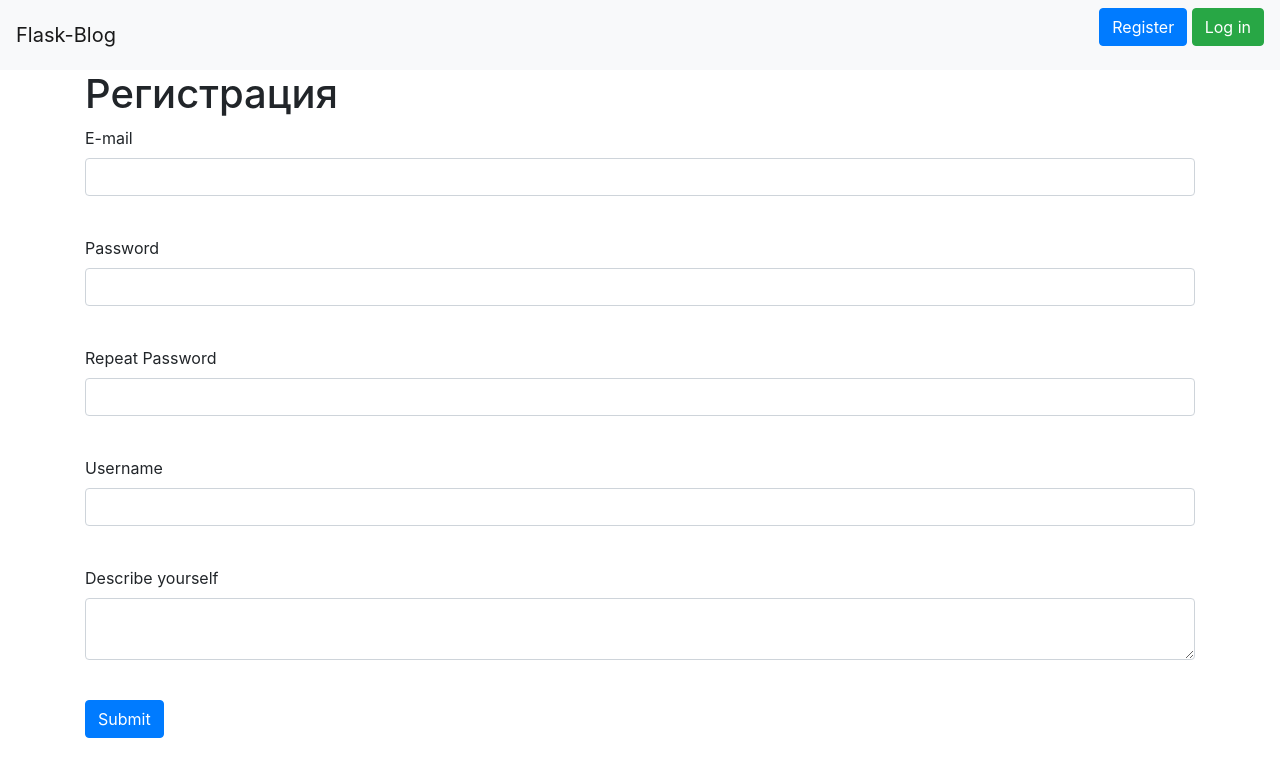
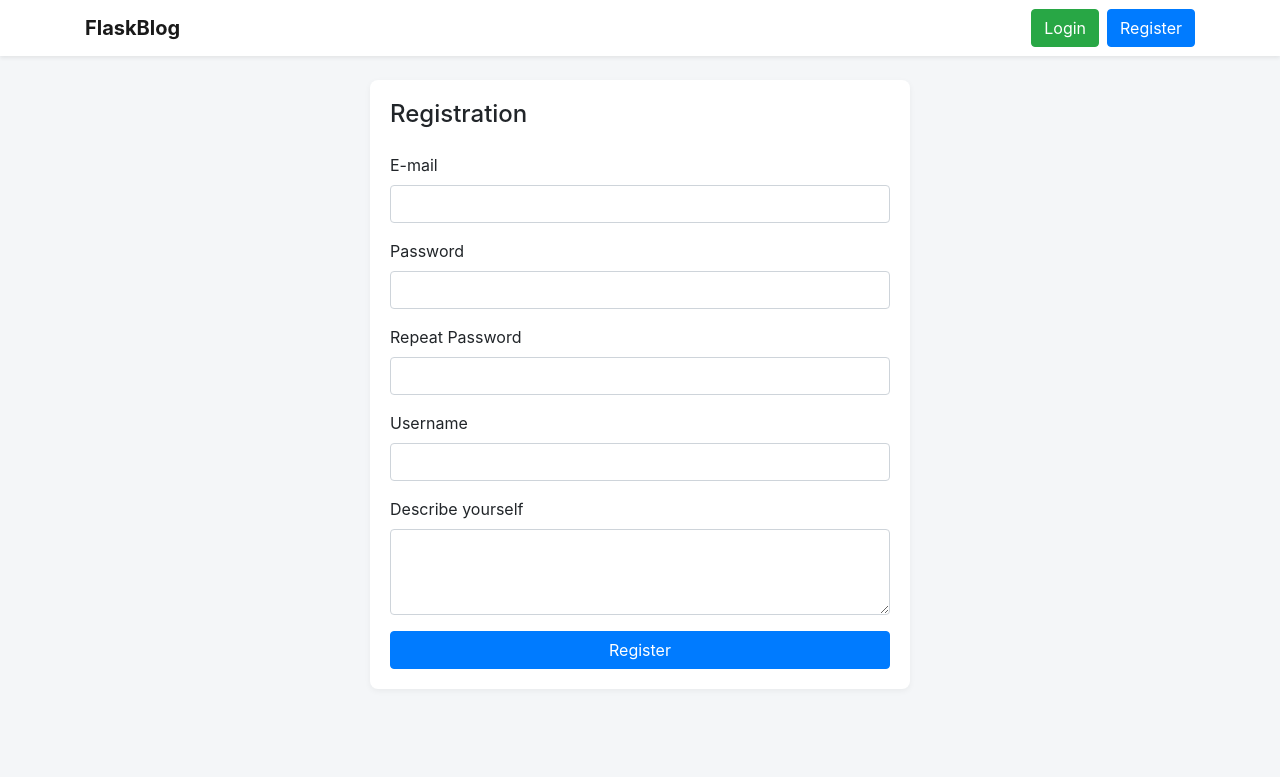
Before and after one commit to LisiyLexa/flask-blog, a Flask app: page /auth/register in a window 1280 px wide. Shown: the top 777 px of the page. Run offline with Flask 3, Linux system fonts and the light colour scheme; some libraries are stand-ins or nearby versions.

Commit message:
Changed design and added "View post" function

```diff
--- /dev/null
+++ b/app/static/css/base.css
@@ -0,0 +1,14 @@
+body {
+  background: #f4f6f8;
+}
+.post-card {
+  background: #fff;
+  border-radius: 8px;
+  padding: 20px;
+  margin-bottom: 20px;
+  box-shadow: 0 2px 6px rgba(0, 0, 0, 0.05);
+}
+.post-meta {
+  font-size: 0.9rem;
+  color: #777;
+}
--- a/app/templates/auth/register.html
+++ b/app/templates/auth/register.html
@@ -1,55 +1,61 @@
-{% extends "base.html" %}
+{% extends "base.html" %} {% block content %}
 
-{% block content %}
-<h1>Регистрация</h1>
-<form action="" method="post">
+<div class="row justify-content-center">
+  <div class="col-md-6">
+    <div class="post-card">
+      <h4 class="mb-4">Registration</h4>
+
+      <form method="post">
         {{ form.hidden_tag() }}
-    <p>
-        {{ form.email.label }}<br>
-        {{ form.email(class="form-control", type="email") }}<br>
+
+        <div class="form-group">
+          {{ form.email.label }}
+          {{ form.email(class="form-control") }}
           {% for error in form.email.errors %}
-            <p class="alert alert-danger" role="alert">
-                {{ error }}
-            </p>
+          <small class="text-danger">{{ error }}</small>
           {% endfor %}
-    </p>
-    <p>
-        {{ form.password.label }}<br>
-        {{ form.password(class="form-control", type="password") }}<br>
+        </div>
+
+        <div class="form-group">
+          {{ form.password.label }}
+          {{ form.password(class="form-control") }}
           {% for error in form.password.errors %}
-            <p class="alert alert-danger" role="alert">
-                {{ error }}
-            </p>
+          <small class="text-danger">{{ error }}</small>
           {% endfor %}
-    </p>
-    <p>
-        {{ form.password_again.label }}<br>
-        {{ form.password_again(class="form-control", type="password") }}<br>
+        </div>
+
+        <div class="form-group">
+          {{ form.password_again.label }}
+          {{ form.password_again(class="form-control") }}
           {% for error in form.password_again.errors %}
-            <p class="alert alert-danger" role="alert">
-                {{ error }}
-            </p>
+          <small class="text-danger">{{ error }}</small>
           {% endfor %}
-    </p>
-    <p>
-        {{ form.name.label }}<br>
-        {{ form.name(class="form-control") }}<br>
+        </div>
+
+        <div class="form-group">
+          {{ form.name.label }}
+          {{ form.name(class="form-control") }}
           {% for error in form.name.errors %}
-            <p class="alert alert-danger" role="alert">
-                {{ error }}
-            </p>
+          <small class="text-danger">{{ error }}</small>
           {% endfor %}
-    </p>
-    <p>
-        {{ form.about.label }}<br>
-        {{ form.about(class="form-control") }}<br>
+        </div>
+
+        <div class="form-group">
+          {{ form.about.label }}
+          {{ form.about(class="form-control", rows="3") }}
           {% for error in form.about.errors %}
-            <p class="alert alert-danger" role="alert">
-                {{ error }}
-            </p>
+          <small class="text-danger">{{ error }}</small>
           {% endfor %}
-    </p>
-    <p>{{ form.submit(type="submit", class="btn btn-primary") }}</p>
-    {{message}}
+        </div>
+
+        <button class="btn btn-primary btn-block">Register</button>
+
+        {% if message %}
+        <div class="alert alert-info mt-3">{{ message }}</div>
+        {% endif %}
       </form>
+    </div>
+  </div>
+</div>
+
 {% endblock %}
--- a/app/templates/base.html
+++ b/app/templates/base.html
@@ -2,32 +2,42 @@
 <html lang="en">
   <head>
     <meta charset="utf-8" />
-    <meta name="viewport" content="width=device-width, initial-scale=1, shrink-to-fit=no" />
+    <meta name="viewport" content="width=device-width, initial-scale=1" />
+
     <link
       rel="stylesheet"
-      href="https://stackpath.bootstrapcdn.com/bootstrap/4.4.1/css/bootstrap.min.css"
-      integrity="sha384-Vkoo8x4CGsO3+Hhxv8T/Q5PaXtkKtu6ug5TOeNV6gBiFeWPGFN9MuhOf23Q9Ifjh"
-      crossorigin="anonymous" />
-    <title>{{title}}</title>
+      href="https://stackpath.bootstrapcdn.com/bootstrap/4.4.1/css/bootstrap.min.css" />
+    <link rel="stylesheet" href="{{ url_for('static', filename='css/base.css') }}" />
+
+    <title>{{ title }}</title>
   </head>
+
   <body>
-    <header>
-      <nav class="navbar navbar-light bg-light">
-        <a class="navbar-brand" href="#">Flask-Blog</a>
-        {% if current_user.is_authenticated %}
-        <a href="{{ url_for('blog.add_post') }}" class="btn btn-secondary">Create news</a>
-        {% endif %} {% if current_user.is_authenticated %}
-        <p>{{ current_user.name }}</p>
-        <a class="navbar-brand" href="{{ url_for('auth.logout') }}">Logout</a>
-        {% else %}
-        <p>
-          <a class="btn btn-primary" href="{{ url_for('auth.register') }}">Register</a>
-          <a class="btn btn-success" href="{{ url_for('auth.login') }}">Log in</a>
-        </p>
-        {% endif %}
-      </nav>
-    </header>
-    <!-- Begin page content -->
-    <main role="main" class="container">{% block content %}{% endblock %}</main>
+    <nav class="navbar navbar-expand-lg navbar-light bg-white shadow-sm">
+      <div class="container">
+        <a class="navbar-brand font-weight-bold" href="/">FlaskBlog</a>
+
+        <div class="ml-auto d-flex align-items-center">
+          {% if current_user.is_authenticated %}
+          <span class="mr-3 text-muted">{{ current_user.name }} </span>
+
+          <a href="{{ url_for('blog.add_post') }}" class="btn btn-outline-primary mr-2">
+            New Post
+          </a>
+
+          <a href="{{ url_for('auth.logout') }}" class="btn btn-outline-danger"> Logout </a>
+
+          {% else %}
+          <a href="{{ url_for('auth.login') }}" class="btn btn-success mr-2"> Login </a>
+          <a href="{{ url_for('auth.register') }}" class="btn btn-primary"> Register </a>
+          {% endif %}
+        </div>
+      </div>
+    </nav>
+
+    <main class="container mt-4">{% block content %}{% endblock %}</main>
+    <script src="https://code.jquery.com/jquery-3.4.1.slim.min.js"></script>
+    <script src="https://cdn.jsdelivr.net/npm/popper.js@1.16.0/dist/umd/popper.min.js"></script>
+    <script src="https://stackpath.bootstrapcdn.com/bootstrap/4.4.1/js/bootstrap.min.js"></script>
   </body>
 </html>
```
Also changed, not shown: app/blog/routes.py (+18 -1 lines), app/templates/auth/login.html (+39 -26 lines), app/templates/blog/create_news.html (+38 -21 lines), app/templates/blog/index.html (+66 -13 lines), app/templates/blog/view_post.html (added, +66 -0 lines). Lines whose indentation alone changed are shown as unchanged.
